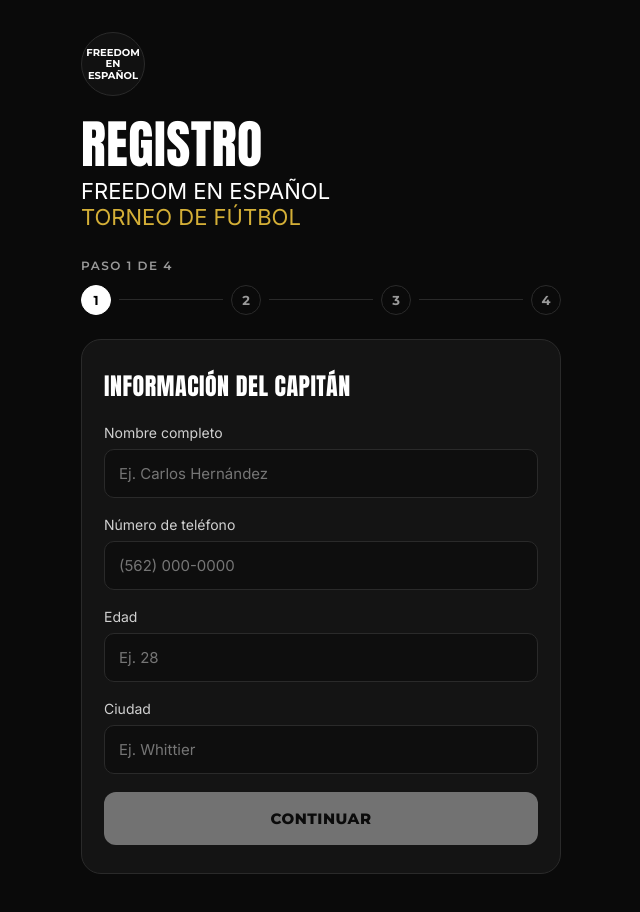
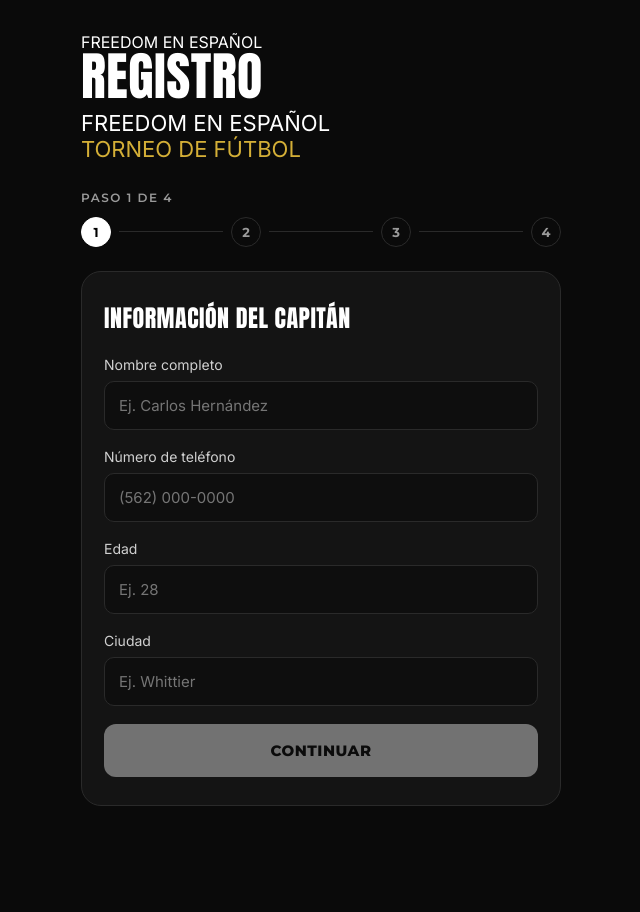
Before and after one commit to mendozaalan2211/freedom-Torneo-de-futbol, a React (Vite) app: page / in a window 1280 px wide. Shown: the top 912 px of the page, without its empty margins (319-959 px from the left). After the commit the page ends 866 px from the top, so only its background shows below. Built offline with nearby package versions, Linux system fonts and the light colour scheme.

Commit message:
Replace brand badge with brand text in registration form

```diff
--- a/src/RegistrationForm.jsx
+++ b/src/RegistrationForm.jsx
@@ -116,11 +116,7 @@
   return (
     <div className="app-shell">
       <div className="form-wrap">
-        <div className="brand-badge">
-          Freedom
-          <br />
-          En Español
-        </div>
+        <div className="brand-text">FREEDOM EN ESPAÑOL</div>
 
         <h1 className="hero-title">REGISTRO</h1>
         <div className="hero-subtitle">
```
